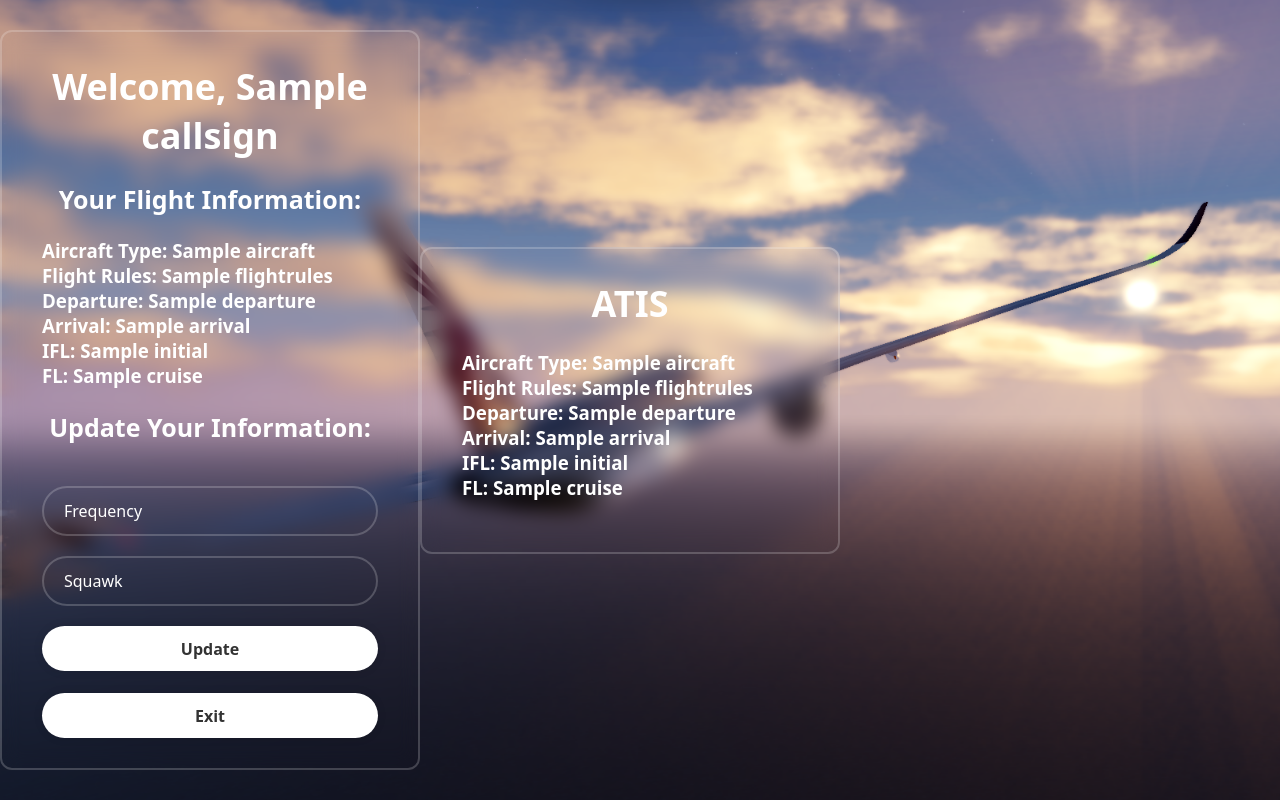
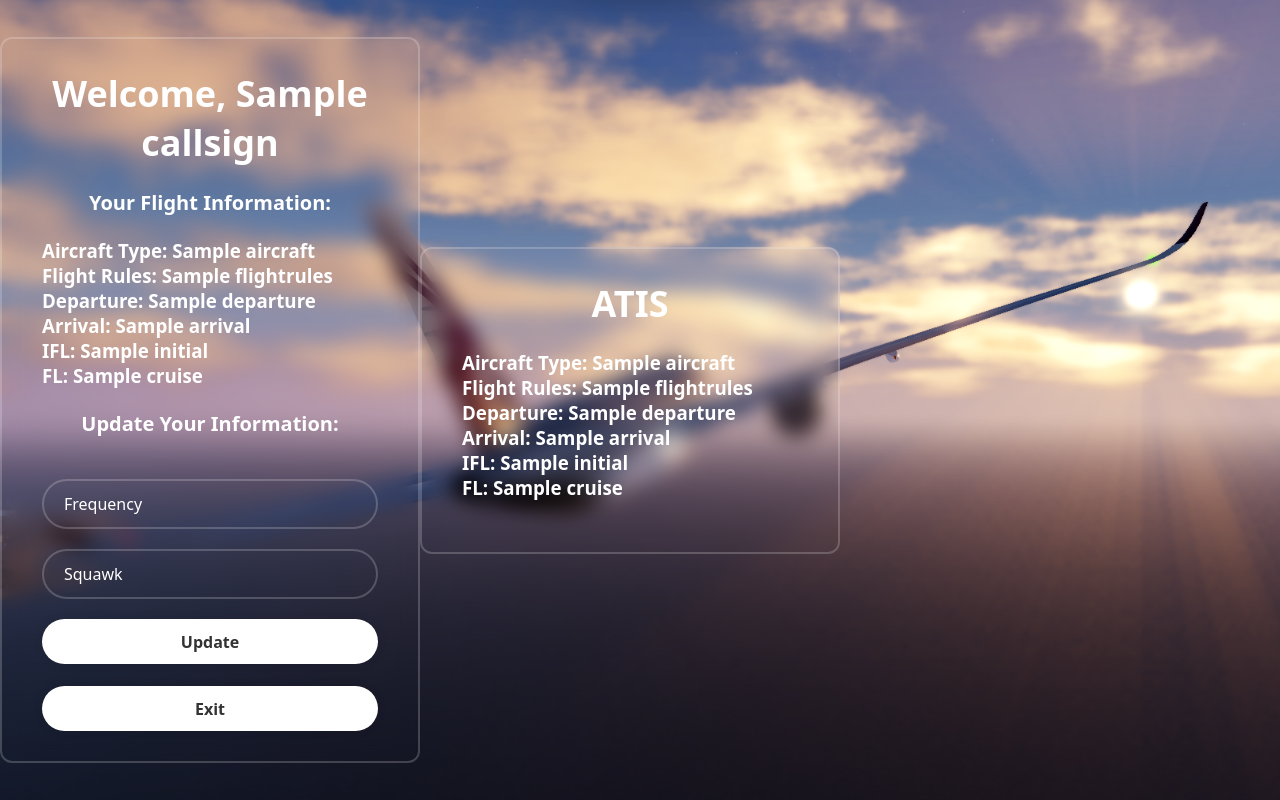
Before and after one commit to BedsAreDragons/transponderserver, a Flask app: template templates/pilot_page.html in a window 1280 px wide. Run offline with Flask 3, Linux system fonts and the light colour scheme; the template is opened without the code that fills it: most values are stand-ins (such as "Sample title", 1, 10 or a date in 2020).

Commit message:
Update PilotPage.css

```diff
--- a/static/PilotPage.css
+++ b/static/PilotPage.css
@@ -28,6 +28,10 @@ body{
 }
 .wrapper h2{
     font-size: 25px;
+    text-align: center;
+}
+.wrapper h2{
+    font-size: 20px;
     text-align: center;
 }
 .wrapper .input-box{
```
